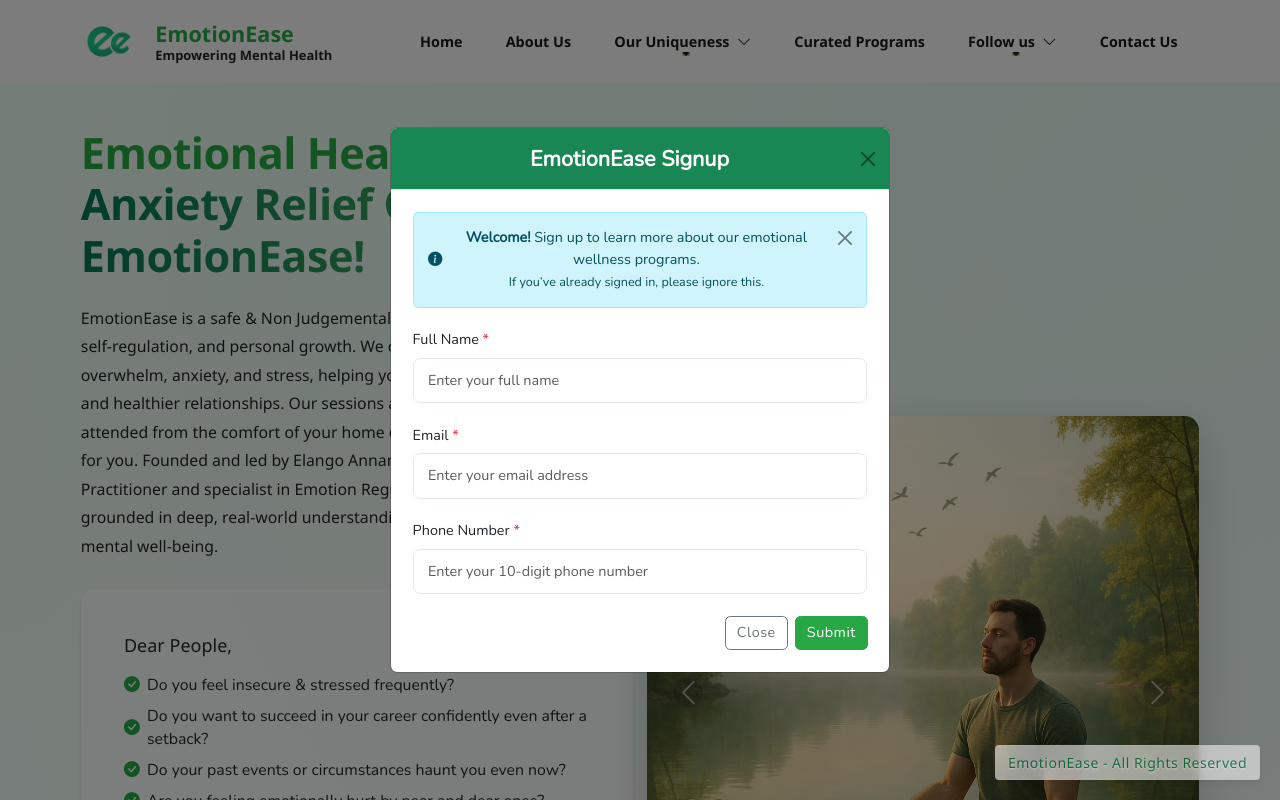
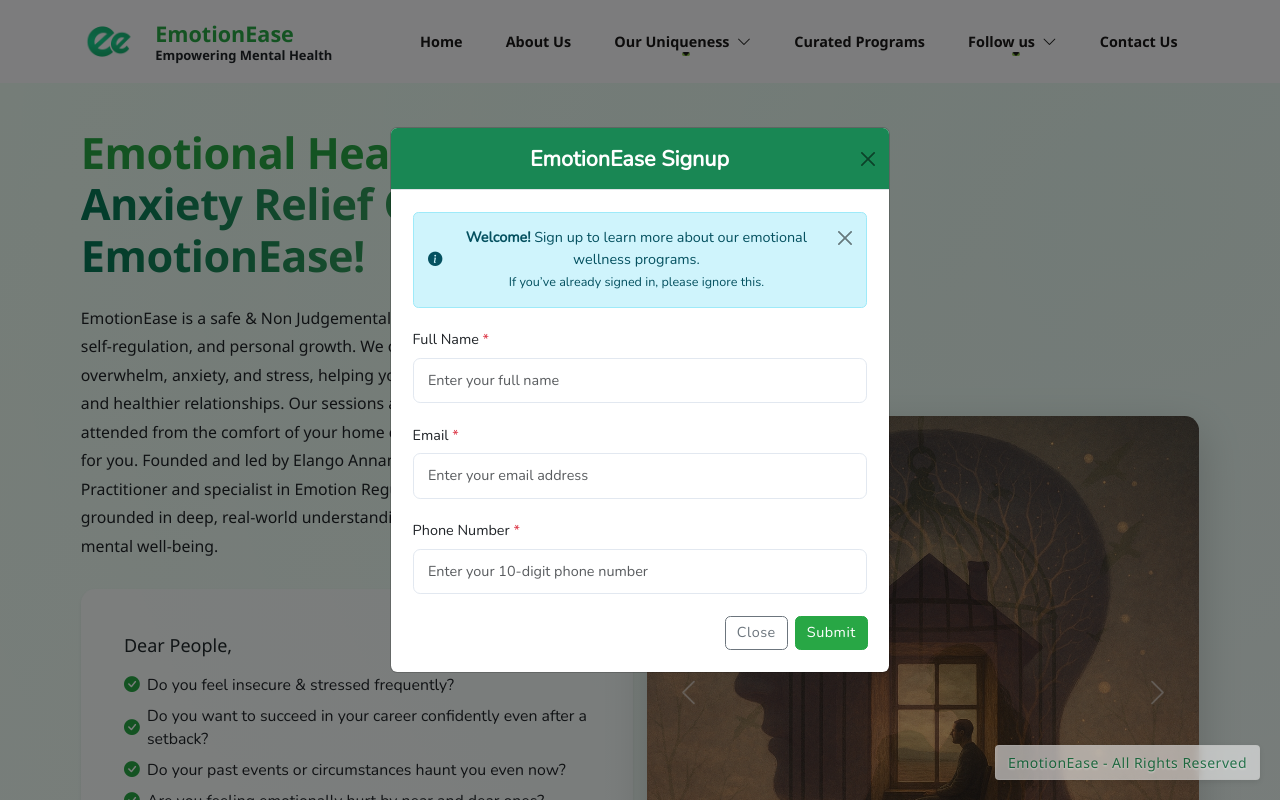
Before and after one commit to EmotionEase-dev/emotionease-Website, a React (Vite) app: page / in a window 1280 px wide. Shown: the top 800 px of the page. Built offline with nearby package versions, Linux system fonts and the light colour scheme; a web font is replaced by a local one.

Commit message:
Carousel update

```diff
--- a/pages/Home.jsx
+++ b/pages/Home.jsx
@@ -1,6 +1,7 @@
 import React, { useState, useEffect } from "react";
 import { Link } from "react-router-dom";
 import { HashLink } from "react-router-hash-link";
+import { Carousel } from 'react-bootstrap';
 import { motion } from "framer-motion";
 import "./Home.css";
 import PeacefulMeditation from "../public/PeacefulMeditation.png";
@@ -125,7 +126,6 @@ const Home = () => {
               className="d-flex flex-column h-100"
             >
               <div className="flex-grow-1 d-flex flex-column justify-content-center">
-
                 <motion.h1 className="hero-title display-3 fw-bold mb-4 text-success">
                   Emotional Healing & {" "}
                   <span className="text-gradient-success">
@@ -177,11 +177,10 @@ const Home = () => {
                           position: "relative",
                         }}
                       >
-              {/* Double protection checkmark */}
                         <span style={{
                           display: "inline-flex",
                           marginRight: "0.5rem",
-                color: "#28a745", /* Bootstrap's text-success color */
+                          color: "#28a745",
                         }}>
                           <i className="bi bi-check-circle-fill" aria-hidden="true" />
                         </span>
@@ -189,7 +188,6 @@ const Home = () => {
                       </motion.li>
                     ))}
                   </ul>
-
                 </motion.div>
               </div>
 
@@ -233,15 +231,14 @@ const Home = () => {
               }}
               className="position-relative h-100"
             >
-                  <div
-                    id="heroCarousel"
-                    className="carousel slide carousel-fade rounded-4 shadow-lg overflow-hidden h-100"
-                    data-bs-ride="carousel"
-                    data-bs-interval="3000"
+              <Carousel
+                fade
+                interval={3000}
+                controls={true}
+                indicators={true}
+                className="rounded-4 shadow-lg overflow-hidden h-100"
               >
-                    <div className="carousel-inner h-100">
-                      {/* Slide 1 */}
-                      <div className="carousel-item active h-100">
+                <Carousel.Item className="h-100">
                   <motion.div
                     className="position-relative h-100"
                     animate={{
@@ -259,15 +256,14 @@ const Home = () => {
                       className="d-block w-100 h-100 img-fluid object-cover"
                       loading="lazy"
                     />
-                          <div className="carousel-caption d-none d-md-block bg-dark bg-opacity-50 rounded-3 p-4">
+                    <Carousel.Caption className="d-none d-md-block bg-dark bg-opacity-50 rounded-3 p-4">
                       <h3 className="h5 fw-bold">Inner Peace</h3>
                       <p>Find your center through mindful meditation</p>
-                          </div>
+                    </Carousel.Caption>
                   </motion.div>
-                      </div>
+                </Carousel.Item>
 
-                      {/* Slide 2 */}
-                      <div className="carousel-item h-100">
+                <Carousel.Item className="h-100">
                   <motion.div
                     className="position-relative h-100"
                     animate={{
@@ -285,15 +281,14 @@ const Home = () => {
                       className="d-block w-100 h-100 img-fluid object-cover"
                       loading="lazy"
                     />
-                          <div className="carousel-caption d-none d-md-block bg-dark bg-opacity-50 rounded-3 p-4">
+                    <Carousel.Caption className="d-none d-md-block bg-dark bg-opacity-50 rounded-3 p-4">
                       <h3 className="h5 fw-bold">Human Connection</h3>
                       <p>Building meaningful relationships</p>
-                          </div>
+                    </Carousel.Caption>
                   </motion.div>
-                      </div>
+                </Carousel.Item>
 
-                      {/* Slide 3 */}
-                      <div className="carousel-item h-100">
+                <Carousel.Item className="h-100">
                   <motion.div
                     className="position-relative h-100"
                     animate={{
@@ -311,15 +306,14 @@ const Home = () => {
                       className="d-block w-100 h-100 img-fluid object-cover"
                       loading="lazy"
                     />
-                          <div className="carousel-caption d-none d-md-block bg-dark bg-opacity-50 rounded-3 p-4">
+                    <Carousel.Caption className="d-none d-md-block bg-dark bg-opacity-50 rounded-3 p-4">
                       <h3 className="h5 fw-bold">Break Barriers</h3>
                       <p>Overcome limitations and grow</p>
-                          </div>
+                    </Carousel.Caption>
                   </motion.div>
-                      </div>
+                </Carousel.Item>
 
-                      {/* Slide 4 */}
-                      <div className="carousel-item h-100">
+                <Carousel.Item className="h-100">
                   <motion.div
                     className="position-relative h-100"
                     animate={{
@@ -337,62 +331,19 @@ const Home = () => {
                       className="d-block w-100 h-100 img-fluid object-cover"
                       loading="lazy"
                     />
-                          <div className="carousel-caption d-none d-md-block bg-dark bg-opacity-50 rounded-3 p-4">
+                    <Carousel.Caption className="d-none d-md-block bg-dark bg-opacity-50 rounded-3 p-4">
                       <h3 className="h5 fw-bold">True Freedom</h3>
                       <p>Discover the liberty within yourself</p>
-                          </div>
+                    </Carousel.Caption>
                   </motion.div>
-                      </div>
-                    </div>
-
-                    {/* Carousel Controls */}
-                    <button
-                      className="carousel-control-prev"
-                      type="button"
-                      data-bs-target="#heroCarousel"
-                      data-bs-slide="prev"
-                      aria-label="Previous slide"
-                    >
-                      <span
-                        className="carousel-control-prev-icon bg-dark bg-opacity-50 rounded-circle p-3"
-                        aria-hidden="true"
-                      ></span>
-                      <span className="visually-hidden">Previous</span>
-                    </button>
-                    <button
-                      className="carousel-control-next"
-                      type="button"
-                      data-bs-target="#heroCarousel"
-                      data-bs-slide="next"
-                      aria-label="Next slide"
-                    >
-                      <span
-                        className="carousel-control-next-icon bg-dark bg-opacity-50 rounded-circle p-3"
-                        aria-hidden="true"
-                      ></span>
-                      <span className="visually-hidden">Next</span>
-                    </button>
-
-                    {/* Carousel Indicators */}
-                    <div className="carousel-indicators">
-                      {[0, 1, 2, 3].map((index) => (
-                        <button
-                          key={index}
-                          type="button"
-                          data-bs-target="#heroCarousel"
-                          data-bs-slide-to={index}
-                          className={index === 0 ? "active rounded-circle" : "rounded-circle"}
-                          style={{ width: "10px", height: "10px" }}
-                          aria-label={`Slide ${index + 1}`}
-                        ></button>
-                      ))}
-                    </div>
-                  </div>
+                </Carousel.Item>
+              </Carousel>
             </motion.div>
           </div>
         </div>
       </div>
     </section>
+
 
       {/* What You Get Section */}
       <section className="benefits-section py-5 py-lg-7 bg-light">
```
Lines whose indentation alone changed are shown as unchanged.
